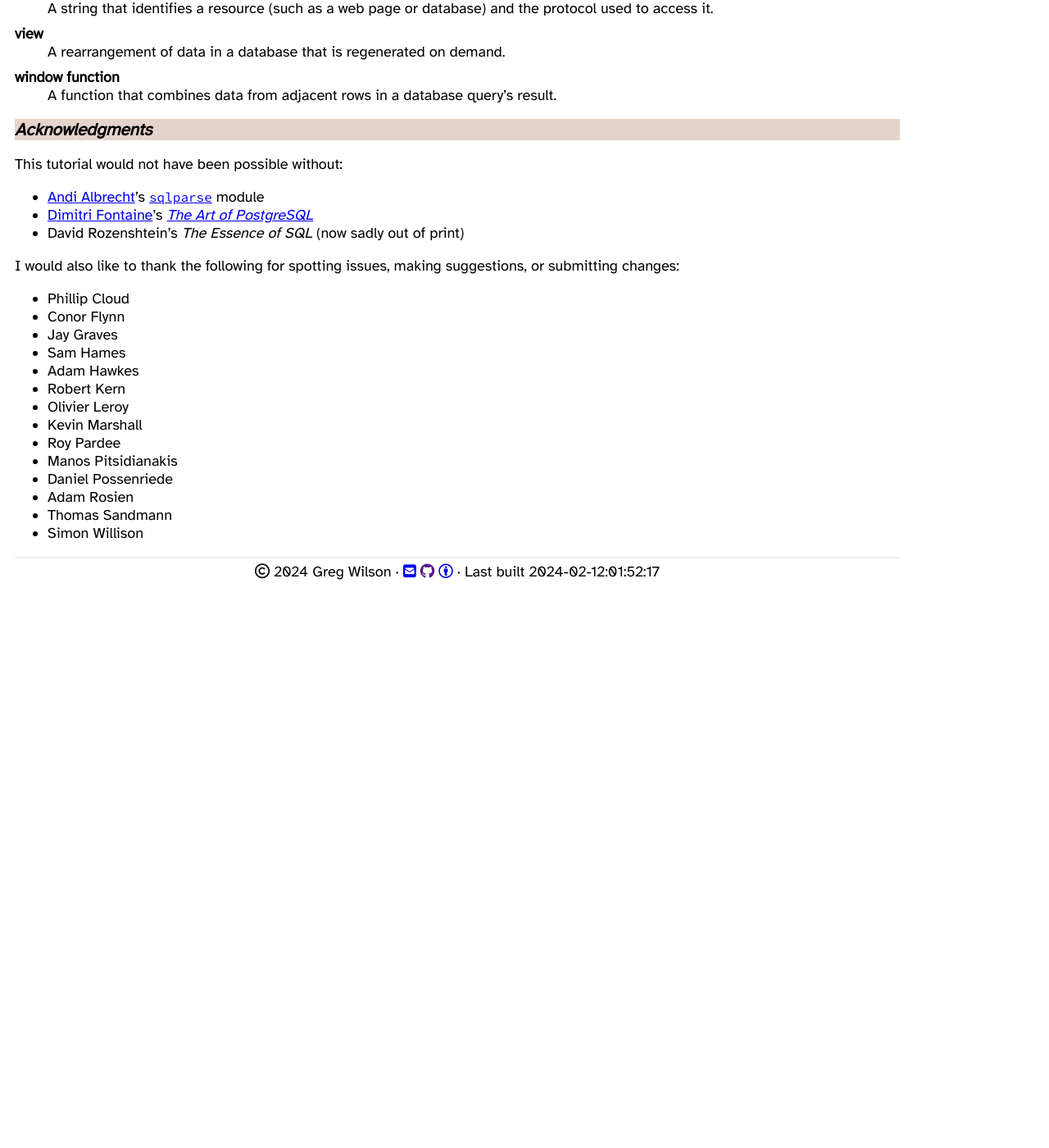
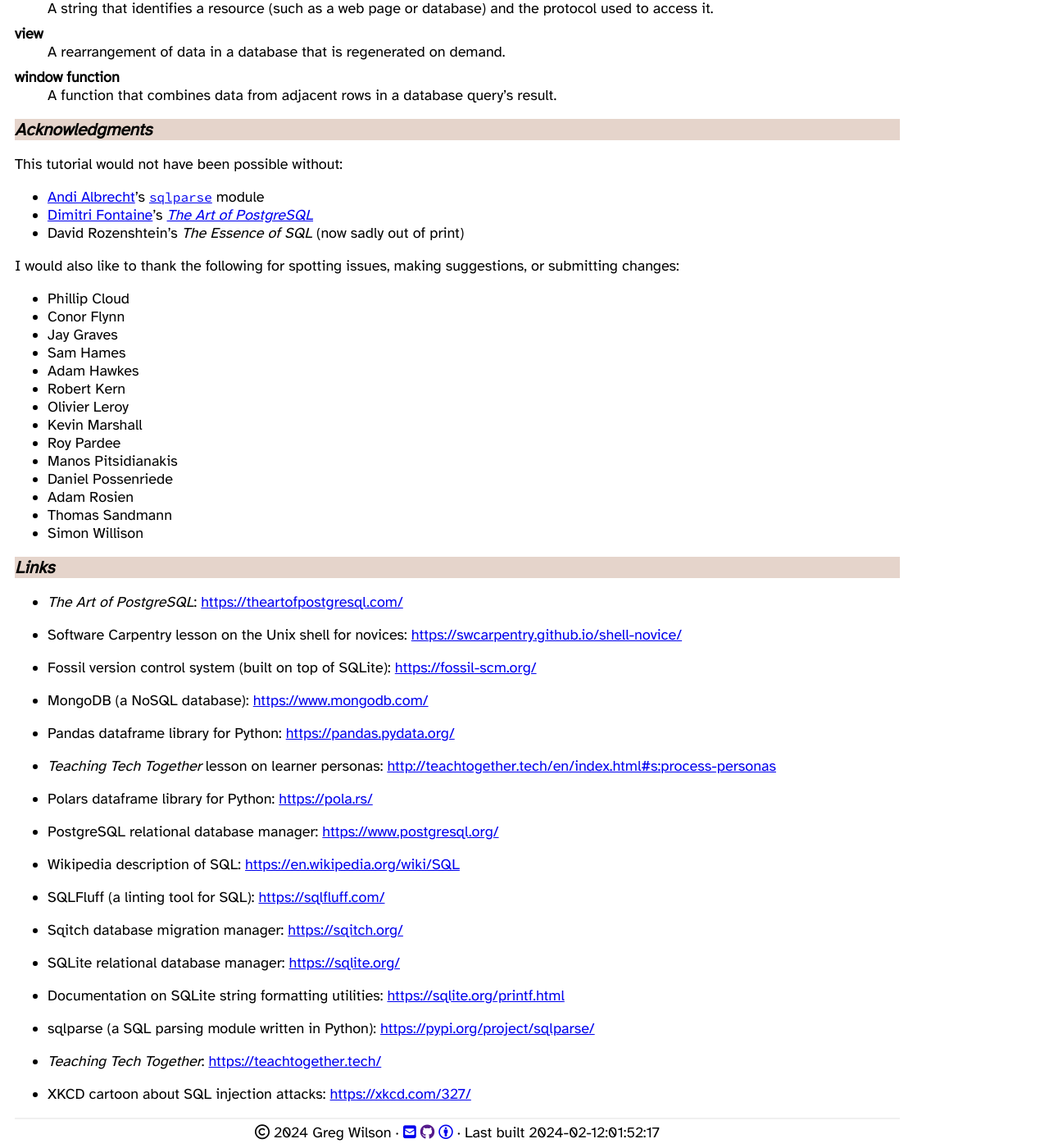
Before and after one commit to gvwilson/sql-tutorial, a Jekyll site: the page built from index.md, in a window 1280 px wide and 1400 px high, scrolled down 59891 px. Shown: the whole window at 82% size. Built offline with Jekyll 4.4.1, drawn with Linux system fonts in a browser that asks for light colours; nearby versions of some CDN libraries; before the commit the page ends 60607 px from its top, so only the background shows below that.

Commit message:
feat: table of links

```diff
--- a/_data/links.yml
+++ b/_data/links.yml
@@ -1,38 +1,54 @@
 - key: "albrecht-andi"
-  value: "http://andialbrecht.de/"
+  url: "http://andialbrecht.de/"
 - key: "art-postgresql"
-  value: "https://theartofpostgresql.com/"
+  url: "https://theartofpostgresql.com/"
+  title: "*The Art of PostgreSQL*"
 - key: "carpentries-shell"
-  value: "https://swcarpentry.github.io/shell-novice/"
+  url: "https://swcarpentry.github.io/shell-novice/"
+  title: "Software Carpentry lesson on the Unix shell for novices"
 - key: "fontaine-dimitri"
-  value: "https://tapoueh.org/"
+  url: "https://tapoueh.org/"
 - key: "fossil"
-  value: "https://fossil-scm.org/"
+  url: "https://fossil-scm.org/"
+  title: "Fossil version control system (built on top of SQLite)"
 - key: "mongodb"
-  value: "https://www.mongodb.com/"
+  url: "https://www.mongodb.com/"
+  title: "MongoDB (a NoSQL database)"
 - key: "pandas"
-  value: "https://pandas.pydata.org/"
+  url: "https://pandas.pydata.org/"
+  title: "Pandas dataframe library for Python"
 - key: "persona"
-  value: "http://teachtogether.tech/en/index.html#s:process-personas"
+  url: "http://teachtogether.tech/en/index.html#s:process-personas"
+  title: "*Teaching Tech Together* lesson on learner personas"
 - key: "polars"
-  value: "https://pola.rs/"
+  url: "https://pola.rs/"
+  title: "Polars dataframe library for Python"
 - key: "postgresql"
-  value: "https://www.postgresql.org/"
+  url: "https://www.postgresql.org/"
+  title: "PostgreSQL relational database manager"
 - key: "sql"
-  value: "https://en.wikipedia.org/wiki/SQL"
+  url: "https://en.wikipedia.org/wiki/SQL"
+  title: "Wikipedia description of SQL"
 - key: "sqlfluff"
-  value: "SQLFluff"
+  url: "https://sqlfluff.com/"
+  title: "SQLFluff (a linting tool for SQL)"
 - key: "sqitch"
-  value: "https://sqitch.org/"
+  url: "https://sqitch.org/"
+  title: "Sqitch database migration manager"
 - key: "sqlite"
-  value: "https://sqlite.org/"
+  url: "https://sqlite.org/"
+  title: "SQLite relational database manager"
 - key: "sqlite_format"
-  value: "https://sqlite.org/printf.html"
+  url: "https://sqlite.org/printf.html"
+  title: "Documentation on SQLite string formatting utilities"
 - key: "sqlparse"
-  value: "https://pypi.org/project/sqlparse/"
+  url: "https://pypi.org/project/sqlparse/"
+  title: "sqlparse (a SQL parsing module written in Python)"
 - key: "t3"
-  value: "https://teachtogether.tech/"
+  url: "https://teachtogether.tech/"
+  title: "*Teaching Tech Together*"
 - key: wilson-greg
-  value: "https://third-bit.com/"
+  url: "https://third-bit.com/"
 - key: "xkcd-tables"
-  value: "https://xkcd.com/327/"
+  url: "https://xkcd.com/327/"
+  title: "XKCD cartoon about SQL injection attacks"
--- /dev/null
+++ b/_includes/link_list.md
@@ -0,0 +1,3 @@
+{% for entry in include.links %}
+{% if entry.title %}- {{entry.title}}: [{{entry.url}}][{{entry.key}}]{% endif %}
+{% endfor %}
--- a/_includes/links.md
+++ b/_includes/links.md
@@ -1,3 +1,3 @@
 {% for entry in include.links %}
-[{{entry.key}}]: {{entry.value}}
+[{{entry.key}}]: {{entry.url}}
 {% endfor %}
--- a/index.md
+++ b/index.md
@@ -1521,6 +1521,10 @@
 
 {% include thanks.html %}
 
+### Links
+
+{% include link_list.md links=site.data.links %}
+
 {% include section_end.md %}
 
 {% include links.md links=site.data.links %}
```
